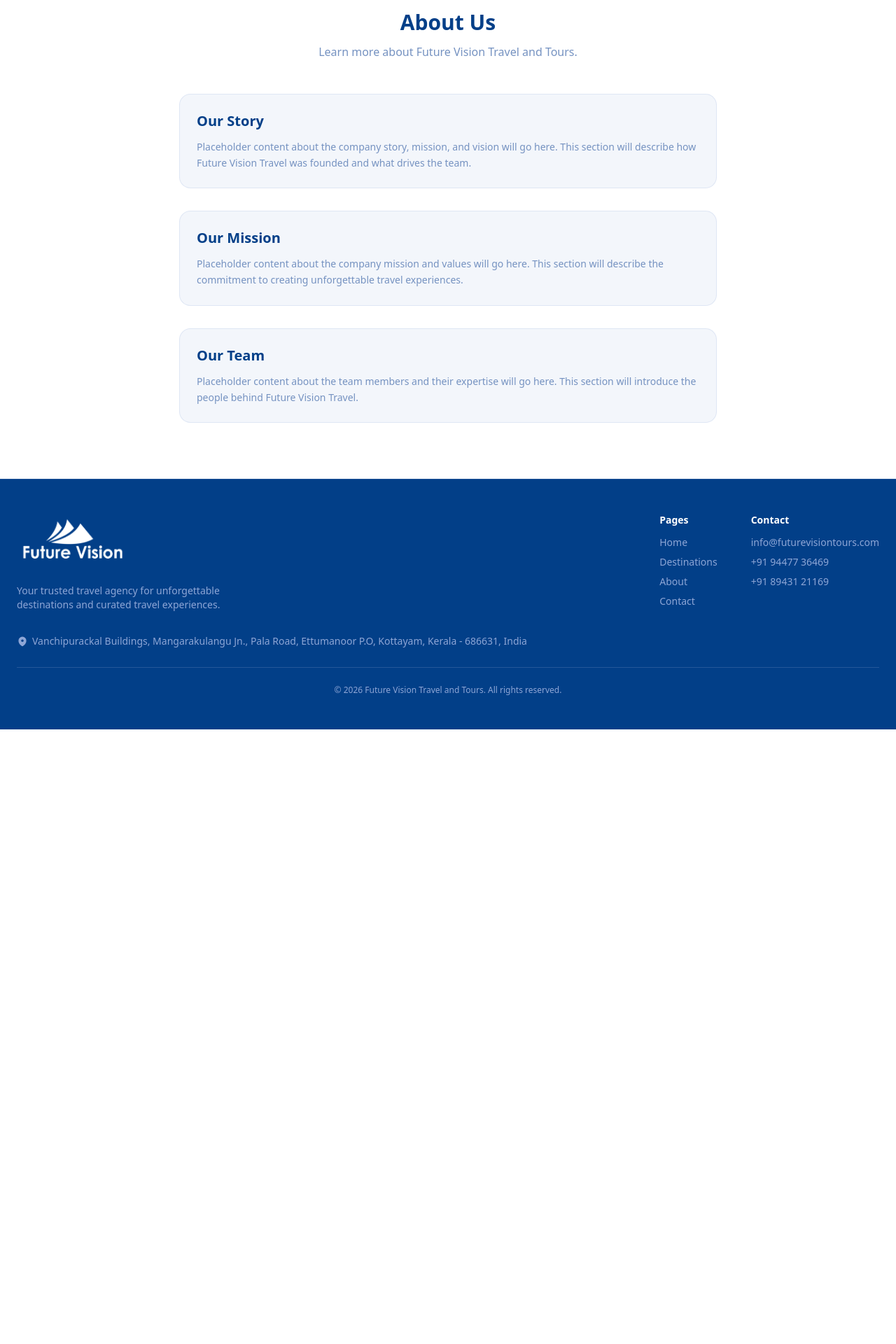
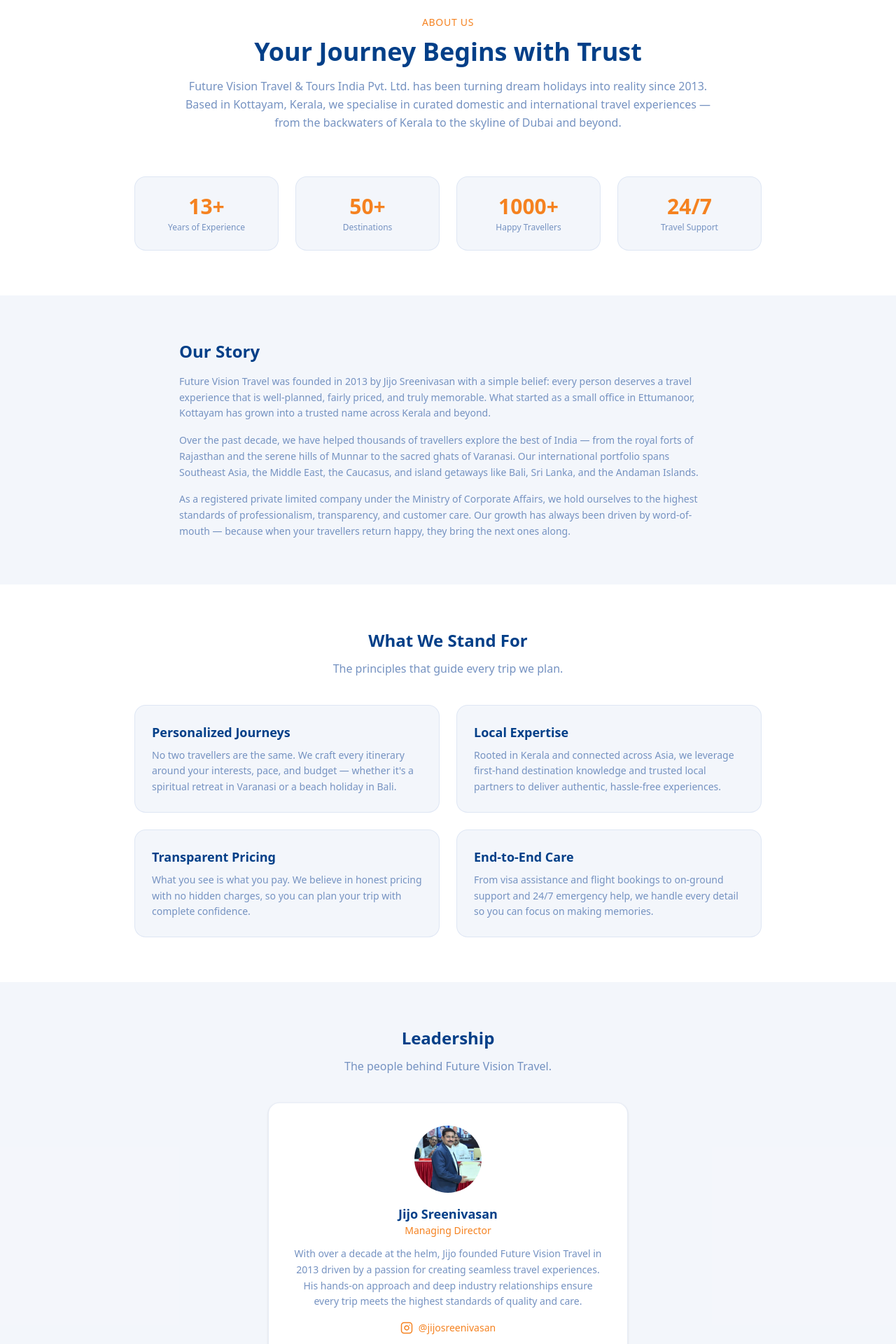
Before and after one commit to jahgath/future-vision, a Next.js app: page /about in a window 1280 px wide. Shown: the part 140-2060 px from the top of the page at 70% size. Before the commit the page ends 1182 px from the top, so only its background shows below. Built offline with nearby package versions, Linux system fonts and the light colour scheme.

Commit message:
Director added

```diff
--- a/src/app/about/page.tsx
+++ b/src/app/about/page.tsx
@@ -1,18 +1,50 @@
 import type { Metadata } from "next";
+import Image from "next/image";
+import Link from "next/link";
 import { breadcrumbJsonLd } from "@/lib/seo";
 
 export const metadata: Metadata = {
   title: "About Us",
   description:
-    "Learn about Future Vision Travel and Tours — a trusted Kerala-based travel agency crafting unforgettable journeys across India and the world.",
+    "Learn about Future Vision Travel and Tours — a trusted Kerala-based travel agency crafting unforgettable journeys across India and the world since 2013.",
   alternates: { canonical: "/about" },
   openGraph: {
     url: "/about",
     title: "About Us | Future Vision Travel and Tours",
     description:
-      "Learn about Future Vision Travel and Tours — a trusted Kerala-based travel agency crafting unforgettable journeys across India and the world.",
+      "Learn about Future Vision Travel and Tours — a trusted Kerala-based travel agency crafting unforgettable journeys across India and the world since 2013.",
   },
 };
+
+const stats = [
+  { value: "13+", label: "Years of Experience" },
+  { value: "50+", label: "Destinations" },
+  { value: "1000+", label: "Happy Travellers" },
+  { value: "24/7", label: "Travel Support" },
+];
+
+const values = [
+  {
+    title: "Personalized Journeys",
+    description:
+      "No two travellers are the same. We craft every itinerary around your interests, pace, and budget — whether it's a spiritual retreat in Varanasi or a beach holiday in Bali.",
+  },
+  {
+    title: "Local Expertise",
+    description:
+      "Rooted in Kerala and connected across Asia, we leverage first-hand destination knowledge and trusted local partners to deliver authentic, hassle-free experiences.",
+  },
+  {
+    title: "Transparent Pricing",
+    description:
+      "What you see is what you pay. We believe in honest pricing with no hidden charges, so you can plan your trip with complete confidence.",
+  },
+  {
+    title: "End-to-End Care",
+    description:
+      "From visa assistance and flight bookings to on-ground support and 24/7 emergency help, we handle every detail so you can focus on making memories.",
+  },
+];
 
 export default function AboutPage() {
   const breadcrumb = breadcrumbJsonLd([
@@ -26,43 +58,170 @@ export default function AboutPage() {
         type="application/ld+json"
         dangerouslySetInnerHTML={{ __html: JSON.stringify(breadcrumb) }}
       />
-      <section className="pt-8 pb-20 px-6">
-        <div className="mx-auto max-w-3xl">
-          <h1 className="text-3xl font-bold text-center text-primary">
+
+      {/* Hero */}
+      <section className="pt-10 pb-16 px-6">
+        <div className="mx-auto max-w-3xl text-center">
+          <p className="text-sm font-medium uppercase tracking-wider text-accent">
             About Us
+          </p>
+          <h1 className="mt-3 text-3xl font-bold text-primary sm:text-4xl">
+            Your Journey Begins with Trust
           </h1>
-          <p className="mt-3 text-center text-primary-light">
-            Learn more about Future Vision Travel and Tours.
+          <p className="mt-4 text-primary-light leading-relaxed">
+            Future Vision Travel &amp; Tours India Pvt. Ltd. has been turning
+            dream holidays into reality since 2013. Based in Kottayam, Kerala,
+            we specialise in curated domestic and international travel
+            experiences — from the backwaters of Kerala to the skyline of Dubai
+            and beyond.
           </p>
+        </div>
+      </section>
 
-          <div className="mt-12 space-y-8">
-            <div className="rounded-2xl border border-primary-lighter/20 bg-primary-lighter/10 p-6">
-              <h2 className="text-xl font-semibold text-primary">Our Story</h2>
-              <p className="mt-3 text-sm text-primary-light leading-relaxed">
-                Placeholder content about the company story, mission, and vision
-                will go here. This section will describe how Future Vision Travel
-                was founded and what drives the team.
+      {/* Stats */}
+      <section className="px-6 pb-16">
+        <div className="mx-auto max-w-4xl grid grid-cols-2 sm:grid-cols-4 gap-6">
+          {stats.map((s) => (
+            <div
+              key={s.label}
+              className="rounded-2xl border border-primary-lighter/20 bg-primary-lighter/10 p-6 text-center"
+            >
+              <p className="text-3xl font-bold text-accent">{s.value}</p>
+              <p className="mt-1 text-xs font-medium text-primary-light">
+                {s.label}
               </p>
             </div>
+          ))}
+        </div>
+      </section>
 
-            <div className="rounded-2xl border border-primary-lighter/20 bg-primary-lighter/10 p-6">
-              <h2 className="text-xl font-semibold text-primary">Our Mission</h2>
-              <p className="mt-3 text-sm text-primary-light leading-relaxed">
-                Placeholder content about the company mission and values will go
-                here. This section will describe the commitment to creating
-                unforgettable travel experiences.
-              </p>
-            </div>
+      {/* Our Story */}
+      <section className="bg-primary-lighter/10 py-16 px-6">
+        <div className="mx-auto max-w-3xl">
+          <h2 className="text-2xl font-bold text-primary">Our Story</h2>
+          <div className="mt-4 space-y-4 text-sm text-primary-light leading-relaxed">
+            <p>
+              Future Vision Travel was founded in 2013 by Jijo Sreenivasan with
+              a simple belief: every person deserves a travel experience that is
+              well-planned, fairly priced, and truly memorable. What started as a
+              small office in Ettumanoor, Kottayam has grown into a trusted name
+              across Kerala and beyond.
+            </p>
+            <p>
+              Over the past decade, we have helped thousands of travellers
+              explore the best of India — from the royal forts of Rajasthan and
+              the serene hills of Munnar to the sacred ghats of Varanasi. Our
+              international portfolio spans Southeast Asia, the Middle East, the
+              Caucasus, and island getaways like Bali, Sri Lanka, and the
+              Andaman Islands.
+            </p>
+            <p>
+              As a registered private limited company under the Ministry of
+              Corporate Affairs, we hold ourselves to the highest standards of
+              professionalism, transparency, and customer care. Our growth has
+              always been driven by word-of-mouth — because when your travellers
+              return happy, they bring the next ones along.
+            </p>
+          </div>
+        </div>
+      </section>
 
-            <div className="rounded-2xl border border-primary-lighter/20 bg-primary-lighter/10 p-6">
-              <h2 className="text-xl font-semibold text-primary">Our Team</h2>
-              <p className="mt-3 text-sm text-primary-light leading-relaxed">
-                Placeholder content about the team members and their expertise
-                will go here. This section will introduce the people behind Future
-                Vision Travel.
-              </p>
-            </div>
+      {/* What We Value */}
+      <section className="py-16 px-6">
+        <div className="mx-auto max-w-4xl">
+          <h2 className="text-2xl font-bold text-primary text-center">
+            What We Stand For
+          </h2>
+          <p className="mt-3 text-center text-primary-light">
+            The principles that guide every trip we plan.
+          </p>
+          <div className="mt-10 grid gap-6 sm:grid-cols-2">
+            {values.map((v) => (
+              <div
+                key={v.title}
+                className="rounded-2xl border border-primary-lighter/20 bg-primary-lighter/10 p-6"
+              >
+                <h3 className="text-lg font-semibold text-primary">
+                  {v.title}
+                </h3>
+                <p className="mt-2 text-sm text-primary-light leading-relaxed">
+                  {v.description}
+                </p>
+              </div>
+            ))}
           </div>
+        </div>
+      </section>
+
+      {/* Leadership */}
+      <section className="bg-primary-lighter/10 py-16 px-6">
+        <div className="mx-auto max-w-3xl text-center">
+          <h2 className="text-2xl font-bold text-primary">Leadership</h2>
+          <p className="mt-3 text-primary-light">
+            The people behind Future Vision Travel.
+          </p>
+          <div className="mt-10 inline-block rounded-2xl border border-primary-lighter/20 bg-white p-8 shadow-sm">
+            <Image
+              src="/images/managing-director.jpg"
+              alt="Jijo Sreenivasan"
+              width={96}
+              height={96}
+              className="mx-auto h-24 w-24 rounded-full object-cover"
+            />
+            <h3 className="mt-4 text-lg font-semibold text-primary">
+              Jijo Sreenivasan
+            </h3>
+            <p className="text-sm text-accent font-medium">
+              Managing Director
+            </p>
+            <p className="mt-3 text-sm text-primary-light leading-relaxed max-w-md">
+              With over a decade at the helm, Jijo founded Future Vision Travel
+              in 2013 driven by a passion for creating seamless travel
+              experiences. His hands-on approach and deep industry relationships
+              ensure every trip meets the highest standards of quality and care.
+            </p>
+            <a
+              href="https://www.instagram.com/jijosreenivasan"
+              target="_blank"
+              rel="noopener noreferrer"
+              className="mt-4 inline-flex items-center gap-2 text-sm font-medium text-accent hover:text-accent/80 transition-colors"
+            >
+              <svg
+                xmlns="http://www.w3.org/2000/svg"
+                width="18"
+                height="18"
+                viewBox="0 0 24 24"
+                fill="none"
+                stroke="currentColor"
+                strokeWidth="2"
+                strokeLinecap="round"
+                strokeLinejoin="round"
+              >
+                <rect width="20" height="20" x="2" y="2" rx="5" ry="5" />
+                <path d="M16 11.37A4 4 0 1 1 12.63 8 4 4 0 0 1 16 11.37z" />
+                <line x1="17.5" y1="6.5" x2="17.51" y2="6.5" />
+              </svg>
+              @jijosreenivasan
+            </a>
+          </div>
+        </div>
+      </section>
+
+      {/* CTA */}
+      <section className="py-16 px-6 text-center">
+        <div className="mx-auto max-w-2xl">
+          <h2 className="text-2xl font-bold text-primary">
+            Ready to Plan Your Next Trip?
+          </h2>
+          <p className="mt-3 text-primary-light">
+            Get in touch and let us craft the perfect itinerary for you.
+          </p>
+          <Link
+            href="/contact"
+            className="mt-6 inline-flex rounded-full bg-accent px-8 py-3 text-sm font-medium text-white hover:bg-accent/90 transition-colors"
+          >
+            Contact Us
+          </Link>
         </div>
       </section>
     </>
--- a/src/components/sections/GlobeHero.tsx
+++ b/src/components/sections/GlobeHero.tsx
@@ -28,7 +28,7 @@ const globeConfig: GlobeConfig = {
   maxRings: 3,
   autoRotate: true,
   autoRotateSpeed: 0.5,
-  initialPosition: { lat: 9.9312, lng: 76.2673 },
+  initialPosition: { lat: 20.5937, lng: 0 },
 };
 
 export default function GlobeHero() {
--- a/src/components/ui/Globe.tsx
+++ b/src/components/ui/Globe.tsx
@@ -332,7 +332,7 @@ function CameraPositioner({
   const positioned = useRef(false);
 
   useEffect(() => {
-    if (!initialPosition || positioned.current) return;
+    if (!initialPosition || positioned.current || !controls) return;
     positioned.current = true;
 
     const { lat, lng } = initialPosition;
@@ -347,9 +347,7 @@ function CameraPositioner({
     camera.position.set(z * CAMERA_Z, y * CAMERA_Z, -x * CAMERA_Z);
     camera.lookAt(0, 0, 0);
 
-    if (controls) {
-      (controls as unknown as { update: () => void }).update();
-    }
+    (controls as unknown as { update: () => void }).update();
   }, [initialPosition, camera, controls]);
 
   return null;
```
Also changed, not shown: public/images/managing-director.jpg (added).
